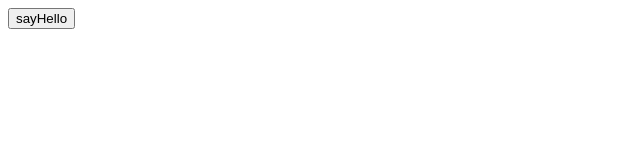
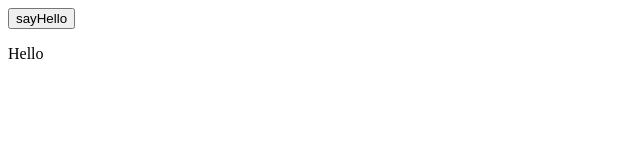
Before and after one commit to prajeshgupta25/DOM, a plain HTML site: page Dom-questions/q3-easy.html in a window 1280 px wide. Both pictures are taken after a click on the button "sayHello". Shown: the full height of the page, 0-640 px from the left. Drawn offline with Linux system fonts and the light colour scheme.

Commit message:
q3 solved

```diff
--- a/Dom-questions/q3-easy.html
+++ b/Dom-questions/q3-easy.html
@@ -10,7 +10,13 @@
     <button>sayHello</button>
     <script>
       // Q- On clicking the button append hello to the page
-
+      let btn = document.querySelector("button");
+      let body = document.querySelector("body");
+      btn.addEventListener("click", function(){
+        let p = document.createElement("p");
+        p.innerText = "Hello";
+        body.append(p);
+      });
     </script>
   </body>
 </html>
```
